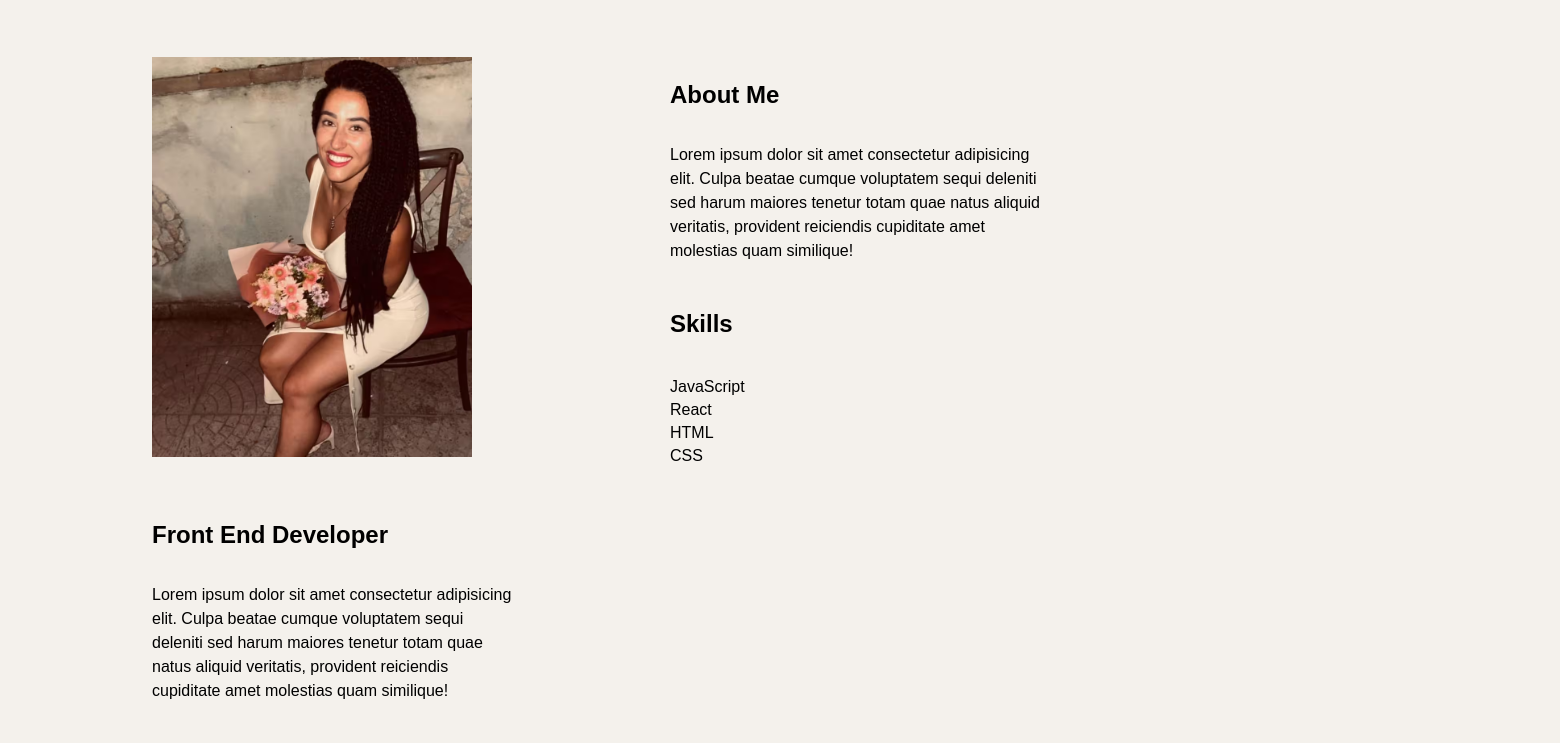
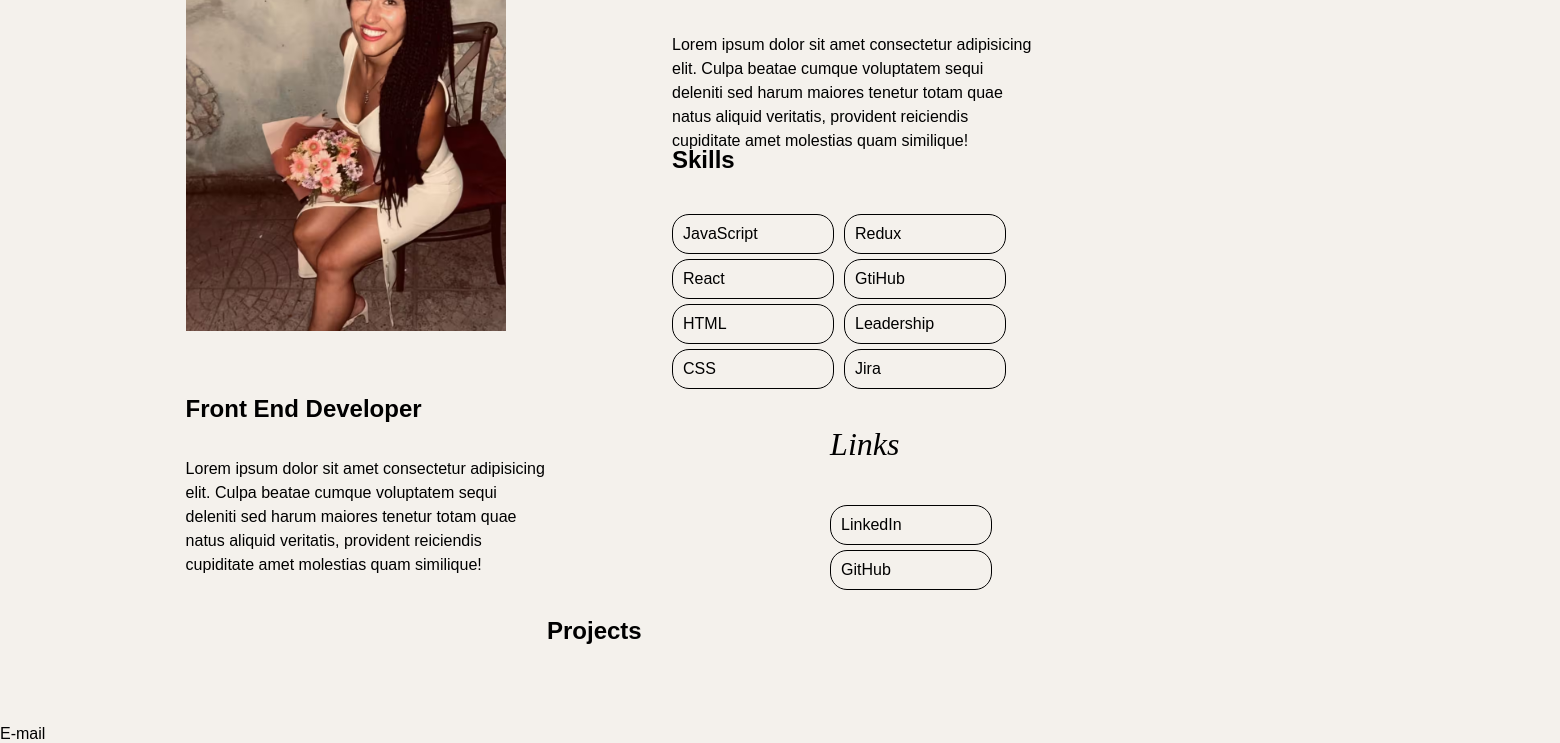
Before and after one commit to D-Fariello/Template-1, a React (Vite) app: page / in a window 1280 px wide. Shown: the part 520-1263 px from the top of the page, 1560 px wide, since content can reach past the window. Built offline with nearby package versions, Linux system fonts and the light colour scheme; a web font is replaced by a local one.

Commit message:
style: adjusted style buttons

```diff
--- a/src/pages/Home.jsx
+++ b/src/pages/Home.jsx
@@ -2,7 +2,7 @@ import React from "react";
 
 const Home = () => {
   return (
-    <main>
+    <main className="mainDiv">
       <section>
         <h1>Dalila</h1>
         <h2 className="lastName">Fariello</h2>
@@ -26,12 +26,20 @@ const Home = () => {
 
         <div className="skills">
           <h3>Skills</h3>
-          <ul>
-            <li>JavaScript</li>
-            <li>React</li>
-            <li>HTML</li>
-            <li>CSS</li>
-          </ul>
+          <div className="skillsDiv">
+            <ul className="skillsList">
+              <li className="buttonsList">JavaScript</li>
+              <li className="buttonsList">React</li>
+              <li className="buttonsList">HTML</li>
+              <li className="buttonsList">CSS</li>
+            </ul>
+            <ul className="skillsList">
+              <li className="buttonsList">Redux</li>
+              <li className="buttonsList">GtiHub</li>
+              <li className="buttonsList">Leadership</li>
+              <li className="buttonsList">Jira</li>
+            </ul>
+          </div>
         </div>
 
         <div className="aboutMe">
--- a/src/style/_base.scss
+++ b/src/style/_base.scss
@@ -38,7 +38,7 @@ p {
 
 nav.main-nav {
   display: flex;
-  margin: 20px 20px;
+  margin: 20px 70px;
   gap: 30px;
 
   button.button-nav {
@@ -61,12 +61,13 @@ nav.main-nav {
 //////////////////// Home Page Style /////////////////
 
 /* Layout principale */
-main {
+.mainDiv {
   display: flex;
+  justify-content: center;
   flex-direction: column;
   align-items: center;
-  padding: 30px;
   position: relative;
+  margin-left: 5%;
 }
 
 h1 {
@@ -76,6 +77,7 @@ h1 {
   font-size: 8rem;
   font-family: variables.$font-tan-angleton;
   margin-bottom: 0;
+  margin-top: 10px;
 }
 
 h2.lastName {
@@ -145,25 +147,66 @@ img.aboutMeImage {
   padding: 0;
 }
 
-.skills li {
+.skills {
+  .skillsDiv {
+    display: flex;
+    flex-direction: row;
+    gap: 10px;
+  }
+  li {
     margin-bottom: 5px;
+
+    &.buttonsList {
+      border: 1px solid black;
+      border-radius: 17px 17px;
+      padding: 10px;
+      width: 140px;
+      background-color: variables.$background-color;
+      transition: transform 0.2s ease, color 0.2s ease;
+    }
+  }
 }
 
 .links {
   display: flex;
   flex-direction: column;
   align-items: flex-start;
-  margin-top: 40px;
+  margin-top: 60px;
   width: 60%;
+  position: absolute;
+  top: 67%;
+  margin-left: 63%;
 }
 
 .links ul {
   list-style-type: none;
   padding: 0;
+
+  li {
+    border: 1px solid black;
+    border-radius: 17px 17px;
+    padding: 10px;
+    width: 140px;
+    background-color: variables.$background-color;
+    cursor: pointer;
+    transition: transform 0.2s ease, color 0.2s ease;
+    margin-bottom: 5px;
+
+    a {
+      color: black;
+      text-decoration: none;
       }
-
-.links li {
-  margin-bottom: 5px;
+      &:hover {
+        transform: scale(1.1);
+        background-color: #bab0a1;
+        border: 2px solid white;
+        color: white;
+        a {
+            color: white;
+            text-decoration: underline;
+          }
+    }
+  }
 }
 
 .projects {
```
Lines whose indentation alone changed are shown as unchanged.
